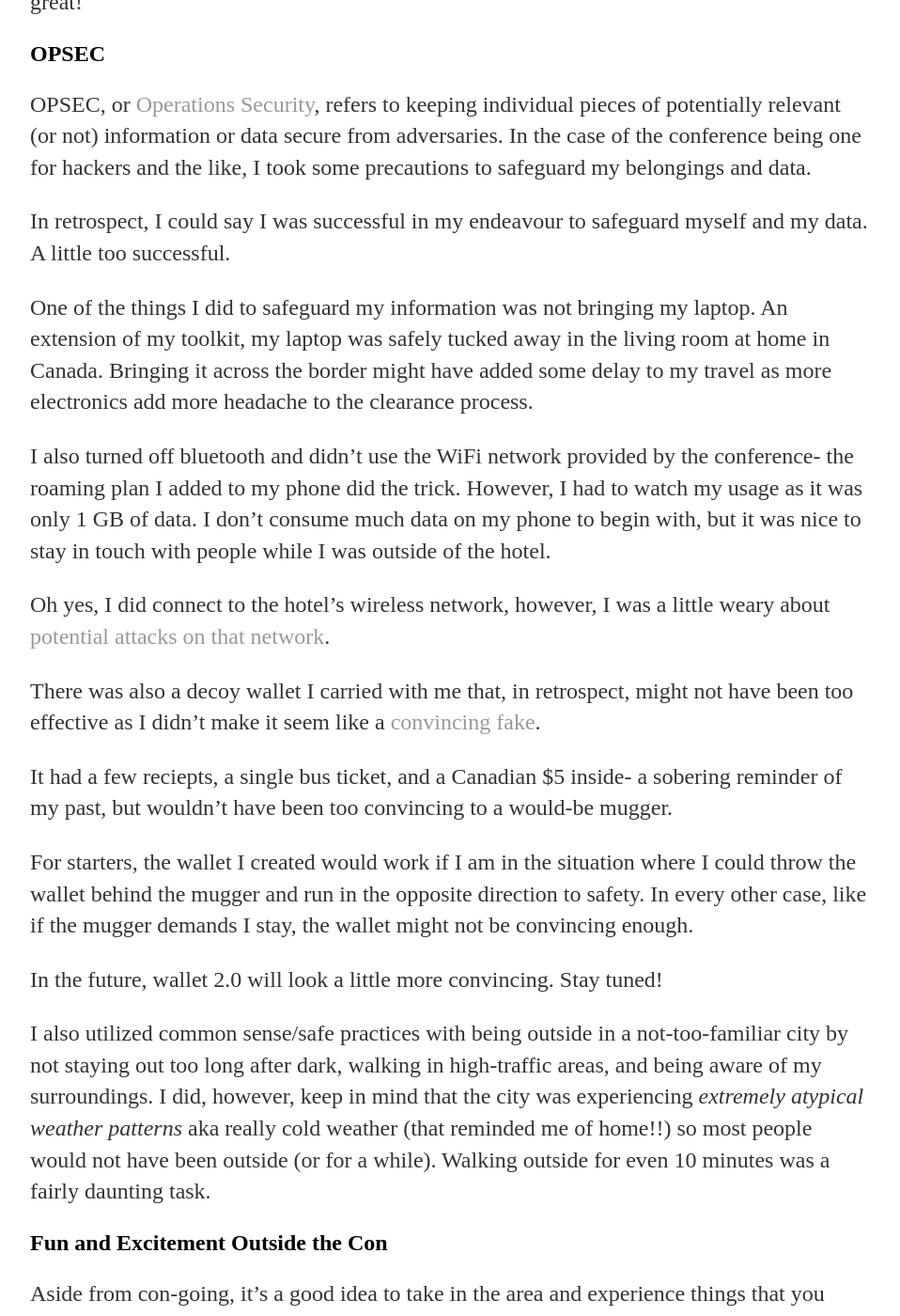
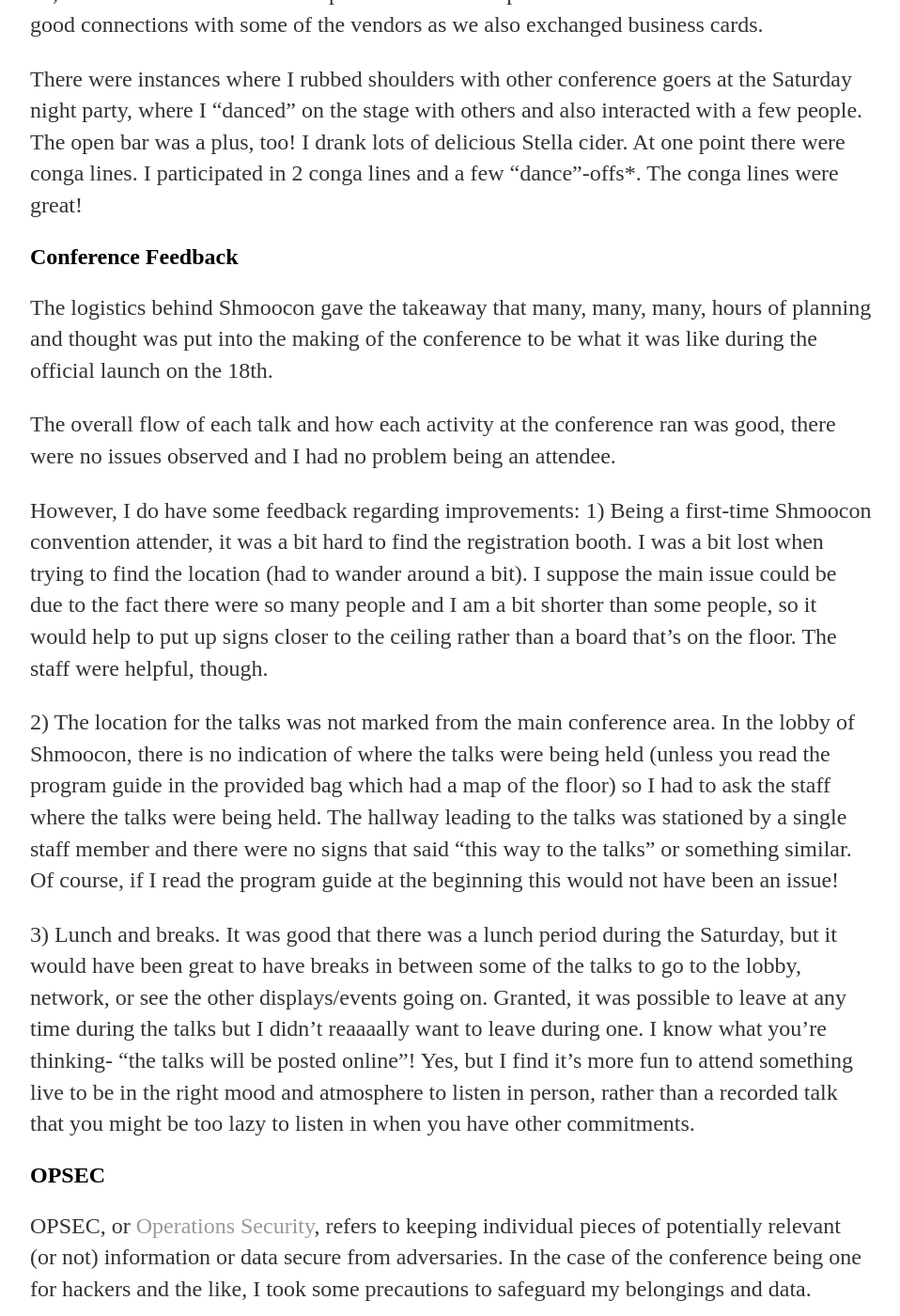
Before and after one commit to sle3man/sle3man.github.io, a Jekyll site: the page built from _posts/2019-01-23-Shmoocon.md, in a window 1280 px wide and 1400 px high, scrolled down 8700 px. Shown: the whole window at 94% size, without its empty margins (160-1118 px from the left). Built offline with Jekyll 4.4.1, drawn with Linux system fonts in a browser that asks for light colours; some of the changed text lies outside the part shown.

Commit message:
Update 2019-01-23-Shmoocon.md

```diff
--- a/_posts/2019-01-23-Shmoocon.md
+++ b/_posts/2019-01-23-Shmoocon.md
@@ -14,6 +14,8 @@
 According to the Shmoocon moose guide, the aim of Shmoocon is to support "the free and open exchange of information",
 to "foster the exchange of ideas among attendees and think the community benefits from inclusiveness."
 They "are committed to proving a friendly, lively, and welcoming environment for all".
+
+This year's Shmoocon ran from January 18-20. I was in the area from January 18-22.
 
 I first heard about the conference after doing some research on conferences around the world- this led me to come to the
 conclusion that it would be a great idea to fuel my interest in traveling to new and exciting places while furthering
@@ -139,6 +141,9 @@
 
 ![Good try, though.](/assets/shmoocon2019/NSA.png)
 
+
+NOTE: behind the board was a non-descript USB hub. Despite their reputation, I'm sure the charging station was okay. It's more a matter of reverse psychology at this point, e.g., "we are a company known for espionage and intelligence gathering, but you can trust us despite all that's happened".
+
 There were also a couple booths with arcade games but they were always busy whenever I walked by, so I decided not to approach them.
 
 Also, other booths I might have forgotten to list here. It was great meeting and interacting with them!
@@ -165,6 +170,20 @@
 There were instances where I rubbed shoulders with other conference goers at the Saturday night party, where I "danced" on the stage with others and also interacted with
 a few people. The open bar was a plus, too! I drank lots of delicious Stella cider.
 At one point there were conga lines. I participated in 2 conga lines and a few "dance"-offs*. The conga lines were great!
+
+
+<h2> Conference Feedback </h2>
+
+The logistics behind Shmoocon gave the takeaway that many, many, many, hours of planning and thought was put into the making of the conference to be what it was like during the official launch on the 18th.
+
+The overall flow of each talk and how each activity at the conference ran was good, there were no issues observed and I had no problem being an attendee.
+
+However, I do have some feedback regarding improvements:
+1) Being a first-time Shmoocon convention attender, it was a bit hard to find the registration booth. I was a bit lost when trying to find the location (had to wander around a bit). I suppose the main issue could be due to the fact there were so many people and I am a bit shorter than some people, so it would help to put up signs closer to the ceiling rather than a board that's on the floor. The staff were helpful, though.
+
+2) The location for the talks was not marked from the main conference area. In the lobby of Shmoocon, there is no indication of where the talks were being held (unless you read the program guide in the provided bag which had a map of the floor) so I had to ask the staff where the talks were being held. The hallway leading to the talks was stationed by a single staff member and there were no signs that said "this way to the talks" or something similar. Of course, if I read the program guide at the beginning this would not have been an issue!
+
+3) Lunch and breaks. It was good that there was a lunch period during the Saturday, but it would have been great to have breaks in between some of the talks to go to the lobby, network, or see the other displays/events going on. Granted, it was possible to leave at any time during the talks but I didn't reaaaally want to leave during one. I know what you're thinking- "the talks will be posted online"! Yes, but I find it's more fun to attend something live to be in the right mood and atmosphere to listen in person, rather than a recorded talk that you might be too lazy to listen in when you have other commitments.
 
 <h2> OPSEC </h2>
 
@@ -207,7 +226,7 @@
 - Participated in a complimentary happy hour at my hotel, met a curious fellow who was getting into the legal industry.
 - Took a train to "old town" in Alexandria, VA.
 - Attended a couple museums, the inventors' hall of fame, and an art center that was converted from a torpedo factory during WWII.
-- Went on self-guided or guided tours at said museums and the Pentagon.
+- Went on self-guided or guided tours at said museums and the Pentagon (which felt more like a history lesson).
 - Lucked out by visiting Alexandria during restaurant week (January 18-27)
 - Ate lots of delicious seafood, sandwiches, burgers, curry, sushi.
 - Rode on a [free trolley](https://www.dashbus.com/ride-dash/king-street-trolley) in Alexandria's old town (with historical facts being announced before each stop!) several times.
@@ -230,24 +249,55 @@
 Landed!
 
 ![Near-empty train](/assets/shmoocon2019/empty.png)
+Going to Alexandria, VA (away from Washington DC)
+
 ![King Street Station](/assets/shmoocon2019/kingstn.png)
+King Street Station in Alexandria, VA
+
 ![Cross-section of two Ford Mustangs 50 years apart](/assets/shmoocon2019/stang.png)
+Cross-section of two Ford Mustangs 50 years apart
+
 ![Other view](/assets/shmoocon2019/stang2.png)
+Other View
+
 ![RSA at the Inventors' Hall of Fame](/assets/shmoocon2019/rsa.png)
+RSA at the Inventors' Hall of Fame
+
+![Lobster roll at the Wharf restaurant](/assets/shmoocon2019/roll.png)
+Lobster roll at the Wharf restaurant
+
+![Shmoooootruck](/assets/shmoocon2019/shmootruck.png)
+Shmoooootruck
+
+![The Impossible Burger- No meat, but tastes like it!](/assets/shmoocon2019/impossible.png)
+The Impossible Burger- No meat, but tastes like it!
+
+![George Washington at the Masonic memorial](/assets/shmoocon2019/gw.png)
+George Washington at the Masonic memorial
+
+![A bag I found at the Lyceum in Alexandria, VA](/assets/shmoocon2019/hangry.png)
+A bag I found at the Lyceum in Alexandria, VA
+
+![Part of Sushi Ogawa's omakase](/assets/shmoocon2019/sushi.png)
+Part of Sushi Ogawa's omakase
+
 ![Butternut squash soup at The Majestic](/assets/shmoocon2019/soup.png)
-![Lobster roll at the Wharf restaurant](/assets/shmoocon2019/roll.png)
+Butternut squash soup at The Majestic
+
+![Paper maché dog](/assets/shmoocon2019/dog.png)
+Paper maché dog
+
+![Dupont Circle metro station](/assets/shmoocon2019/dupont.png)
+Dupont Circle metro station
+
 ![Carlyle House](/assets/shmoocon2019/carlyle.png)
-![Shmoooootruck](/assets/shmoocon2019/shmootruck.png)
-![George Washington at the Masonic memorial](/assets/shmoocon2019/gw.png)
-![A bag I found at the Lyceum in Alexandria, VA](/assets/shmoocon2019/hangry.png)
-![Part of Sushi Ogawa's omakase](/assets/shmoocon2019/sushi.png)
-![Paper maché dog](/assets/shmoocon2019/dog.png)
-![Dupont Circle metro station](/assets/shmoocon2019/dupont.png)
-![The Impossible Burger- No meat, but tastes like it!](/assets/shmoocon2019/impossible.png)
+Carlyle House
+
 ![A nice piece of Canada](/assets/shmoocon2019/knottut.png)
+A nice piece of home I picked up at Shmoocon
+
 ![Conference buttons](/assets/shmoocon2019/buttons.png)
-
-
+Conference buttons
 
 <h2> Final Thoughts </h2>
 
```
